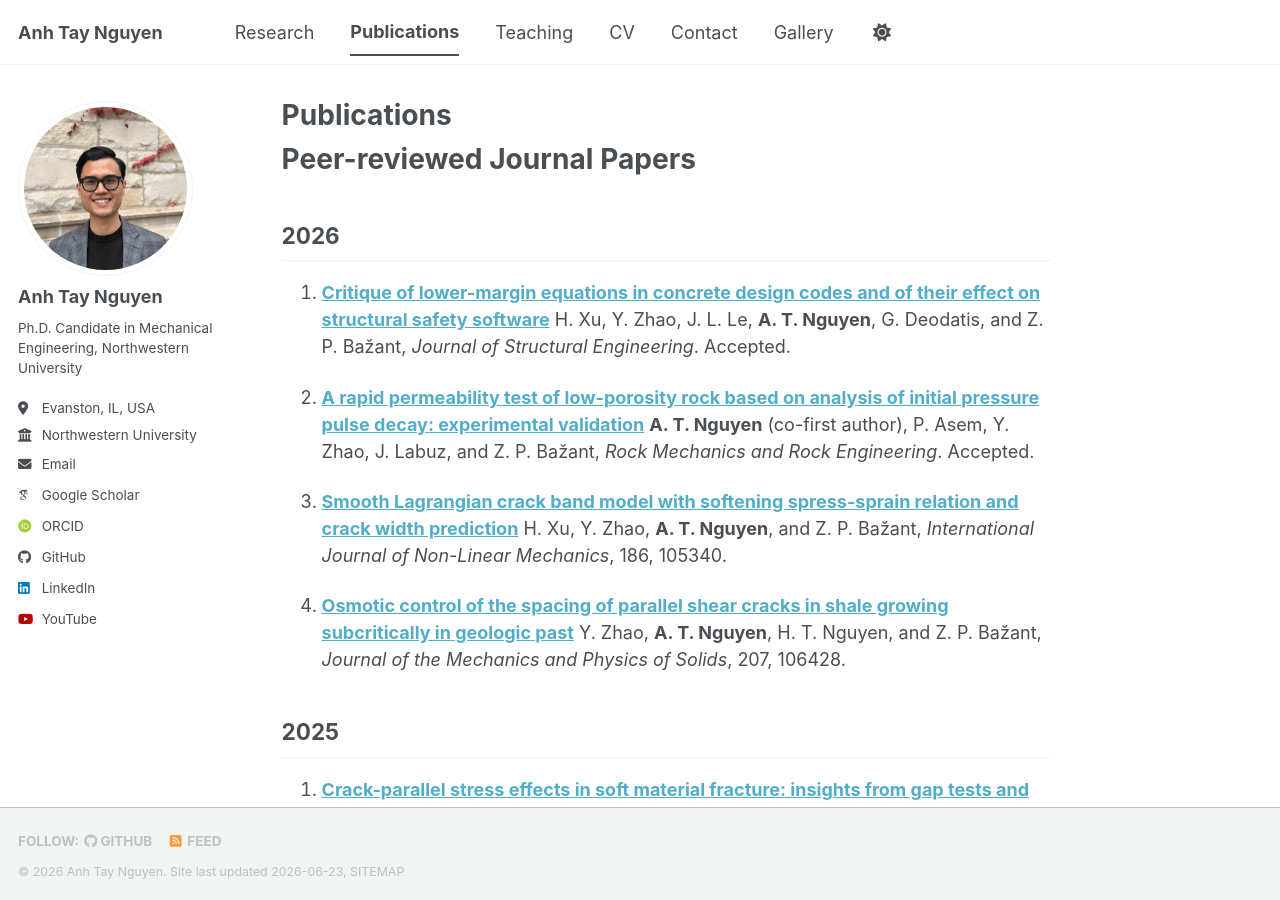
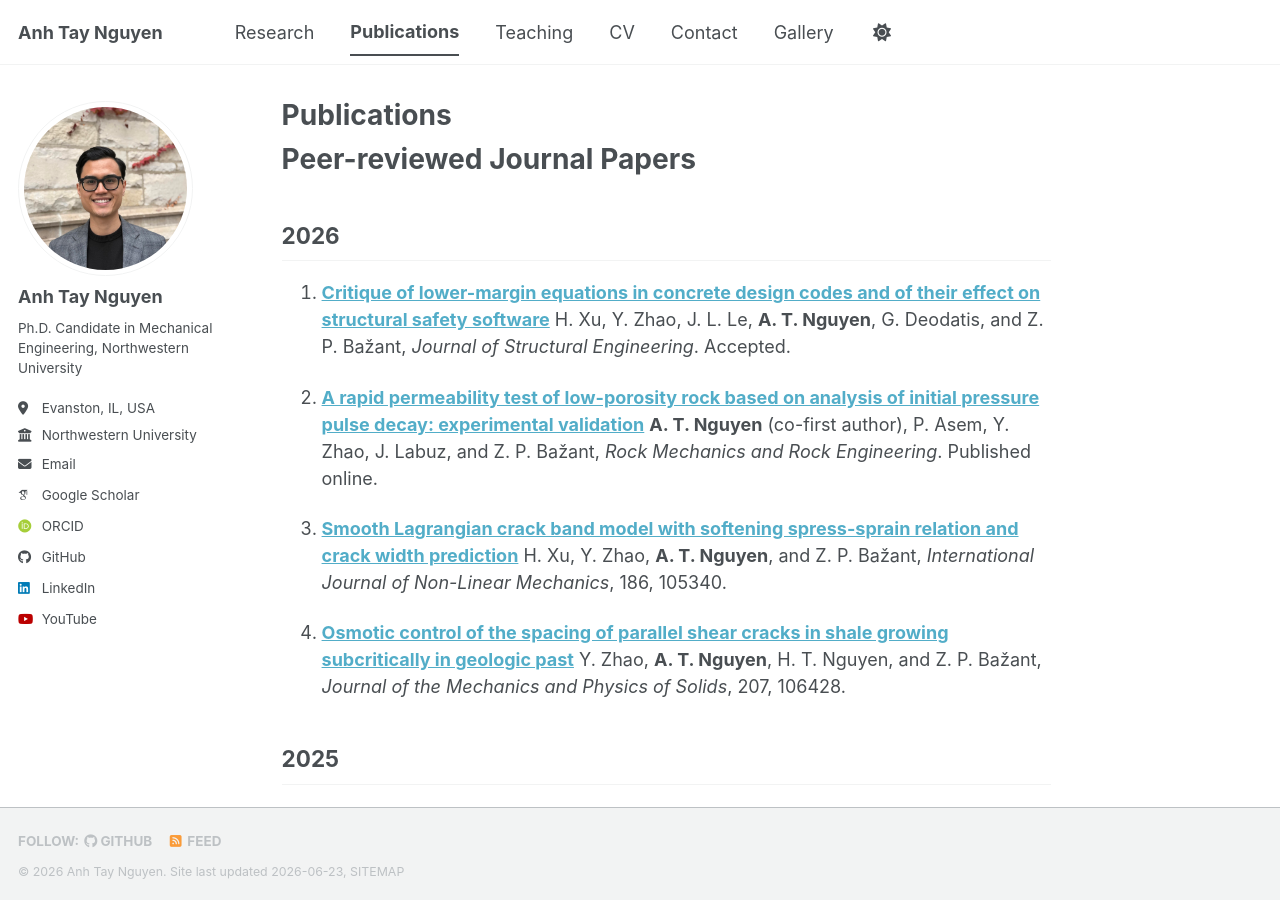
Before and after one commit to anhtaynguyen/anhtaynguyen.github.io, a Jekyll site: the page built from _pages/publications.md, in a window 1280 px wide and 900 px high. Built offline with Jekyll 4.4.1, drawn with Linux system fonts in a browser that asks for light colours; some web fonts are replaced; a script bundle is joined from its source files by our own code; library files that are not in the unit come from our copies.

Commit message:
Update publications.md

```diff
--- a/_pages/publications.md
+++ b/_pages/publications.md
@@ -11,8 +11,8 @@ author_profile: true
 1. [**Critique of lower-margin equations in concrete design codes and of their effect on structural safety software**](#)
    H. Xu, Y. Zhao, J. L. Le, **A. T. Nguyen**, G. Deodatis, and Z. P. Bažant, *Journal of Structural Engineering*. Accepted.
 
-2. [**A rapid permeability test of low-porosity rock based on analysis of initial pressure pulse decay: experimental validation**](#)
-   **A. T. Nguyen** (co-first author), P. Asem, Y. Zhao, J. Labuz, and Z. P. Bažant, *Rock Mechanics and Rock Engineering*. Accepted.
+2. [**A rapid permeability test of low-porosity rock based on analysis of initial pressure pulse decay: experimental validation**](https://link.springer.com/article/10.1007/s00603-026-05517-9)
+   **A. T. Nguyen** (co-first author), P. Asem, Y. Zhao, J. Labuz, and Z. P. Bažant, *Rock Mechanics and Rock Engineering*. Published online.
 
 3. [**Smooth Lagrangian crack band model with softening spress-sprain relation and crack width prediction**](https://doi.org/10.1016/j.ijnonlinmec.2026.105340)
    H. Xu, Y. Zhao, **A. T. Nguyen**, and Z. P. Bažant, *International Journal of Non-Linear Mechanics*, 186, 105340.
```
